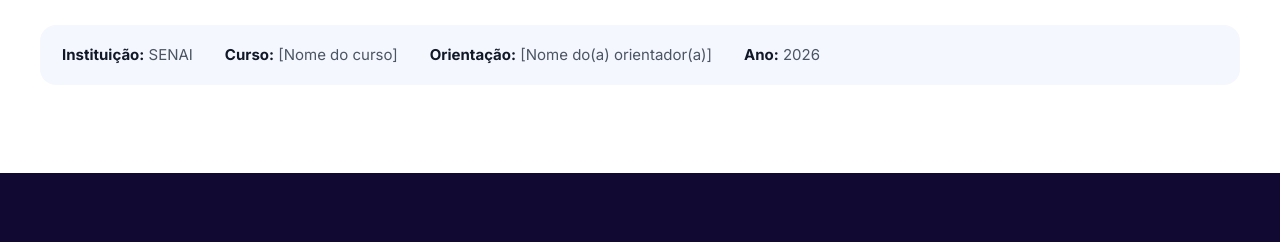
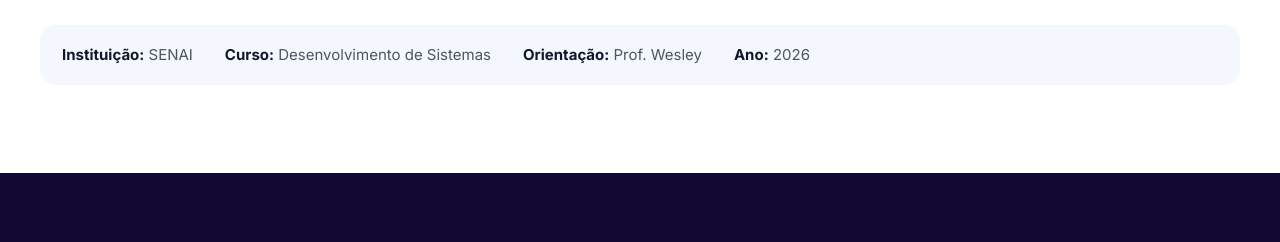
Before and after one commit to GabrielDaSilvaViana/ReservaDeSala-System1, a website: page docs/index.html in a window 1280 px wide. Shown: the part 4656-4898 px from the top of the page. Drawn offline with Linux system fonts and the light colour scheme.

Commit message:
Landing page: curso Desenvolvimento de Sistemas e orientador Prof. Wesley

```diff
--- a/docs/index.html
+++ b/docs/index.html
@@ -357,8 +357,8 @@ GitHub · @isabeldeaguiar
 
 <div style="margin-top: 28px; display: flex; flex-wrap: wrap; gap: 12px 32px; font-size: 15px; color: #4b5563; background: #f4f7fe; border-radius: 16px; padding: 18px 22px">
 <span><strong style="color: #111827">Instituição:</strong> SENAI</span>
-<span><strong style="color: #111827">Curso:</strong> [Nome do curso]</span>
-<span><strong style="color: #111827">Orientação:</strong> [Nome do(a) orientador(a)]</span>
+<span><strong style="color: #111827">Curso:</strong> Desenvolvimento de Sistemas</span>
+<span><strong style="color: #111827">Orientação:</strong> Prof. Wesley</span>
 <span><strong style="color: #111827">Ano:</strong> 2026</span>
 </div>
 </div>
```
